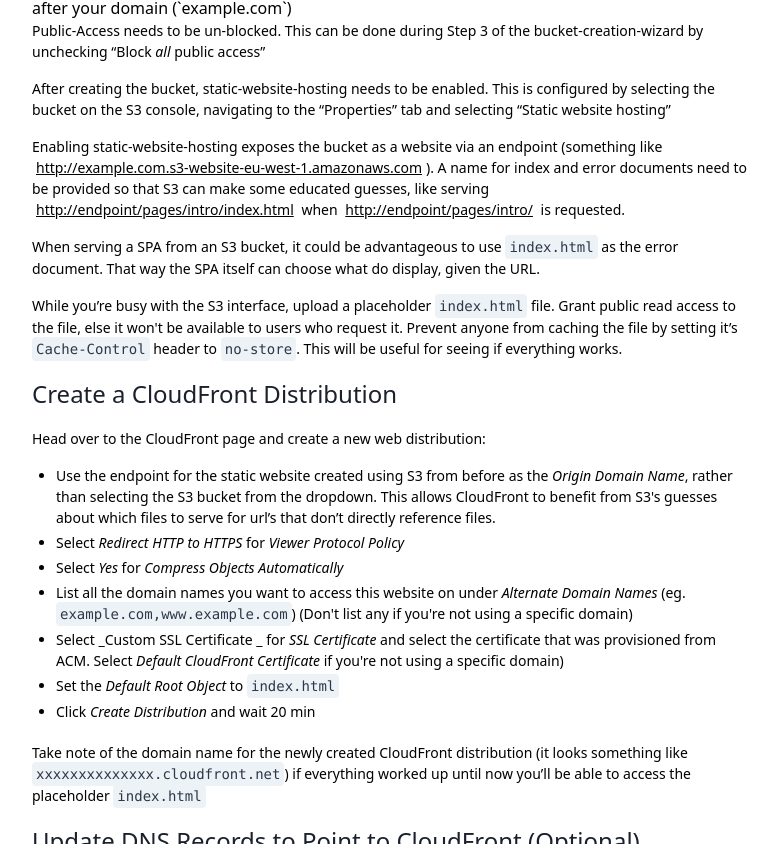
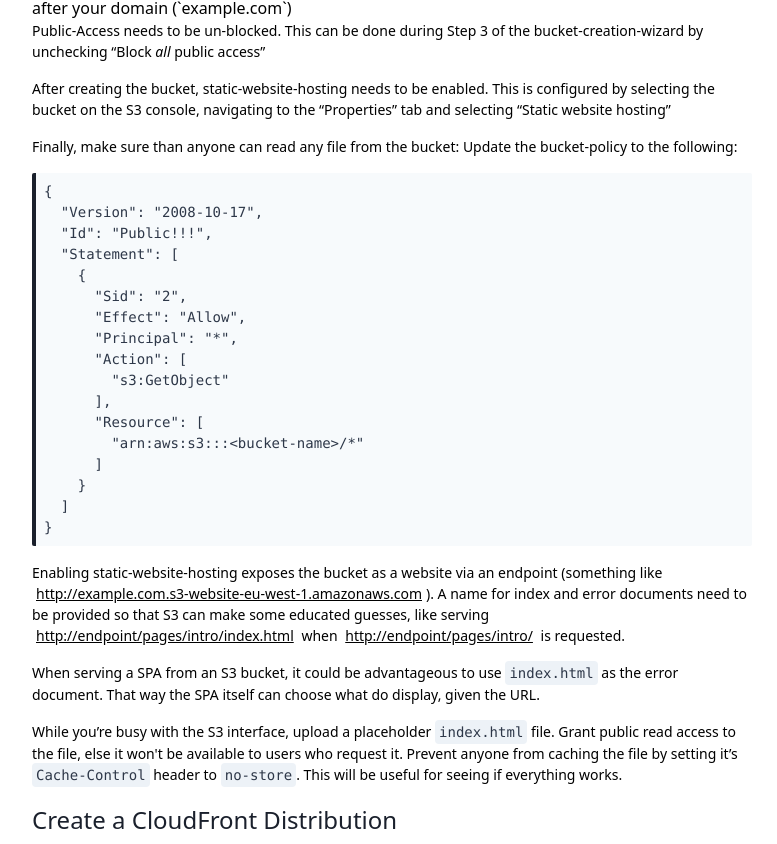
Before and after one commit to jcqvisser/notes, a Gatsby site: page /notes/host-a-static-site-or-spa-on-s3 in a window 1280 px wide. Shown: the part 1468-2312 px from the top of the page, without its empty margins (248-1025 px from the left). Built offline with nearby package versions, Linux system fonts and the light colour scheme; Gatsby itself is replaced by a stand-in of ours; some packages are replaced by stand-ins of ours; code samples lack their colours.

Commit message:
make all objects in bucket readable

````diff
--- a/src/pages/notes/host-a-static-site-or-spa-on-s3.md
+++ b/src/pages/notes/host-a-static-site-or-spa-on-s3.md
@@ -1,6 +1,6 @@
 ---
 title: "Host a Static Site or SPA on S3"
-date: "2017-08-10"
+date: "2020-01-04"
 ---
 
 Static sites and SPA's can be hosted cheaply using only AWS services. Many tutorials make this out to be more complicated than it is.
@@ -47,6 +47,27 @@ Navigate to S3 and create a bucket. S3 bucket names need to be globally unique,
 Public-Access needs to be un-blocked. This can be done during Step 3 of the bucket-creation-wizard by unchecking “Block _all_ public access”
 
 After creating the bucket, static-website-hosting needs to be enabled. This is configured by selecting the bucket on the S3 console, navigating to the “Properties” tab and selecting “Static website hosting”
+
+Finally, make sure than anyone can read any file from the bucket: Update the bucket-policy to the following:
+```json
+{
+  "Version": "2008-10-17",
+  "Id": "Public!!!",
+  "Statement": [
+    {
+      "Sid": "2",
+      "Effect": "Allow",
+      "Principal": "*",
+      "Action": [
+        "s3:GetObject"
+      ],
+      "Resource": [
+        "arn:aws:s3:::<bucket-name>/*"
+      ]
+    }
+  ]
+}
+```
 
 Enabling static-website-hosting exposes the bucket as a website via an endpoint (something like http://example.com.s3-website-eu-west-1.amazonaws.com). A name for index and error documents need to be provided so that S3 can make some educated guesses, like serving http://endpoint/pages/intro/index.html when http://endpoint/pages/intro/ is requested.
 
````
Also changed, not shown: .semaphore/production-deploy.yml.
